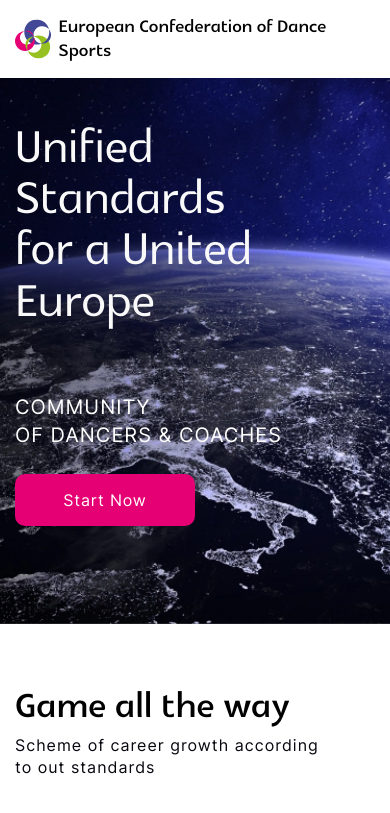
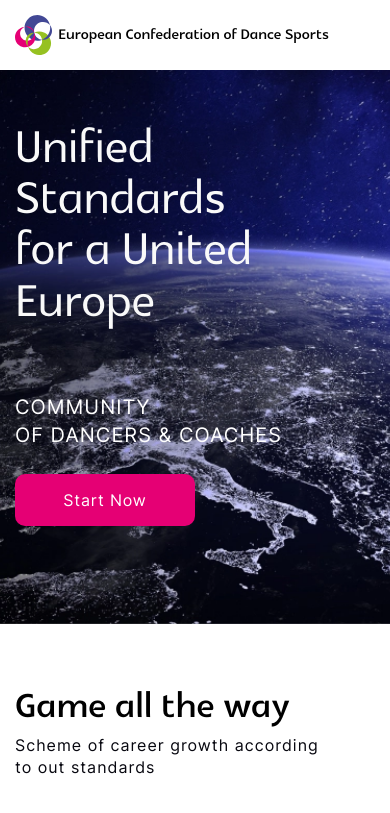
Before and after one commit to Guntyk/euro-dance-confederation-landing, a React (Create React App) app: page / in a window 390 px wide. Shown: the top 813 px of the page. Built offline with nearby package versions, Linux system fonts and the light colour scheme.

Commit message:
Header Adaptation

```diff
--- a/src/components/Header/Header.css
+++ b/src/components/Header/Header.css
@@ -43,6 +43,9 @@
 }
 
 @media (max-width: 425px) {
+  .logo {
+    font-size: 1.25em;
+  }
   .join-link {
     display: none;
   }
```
